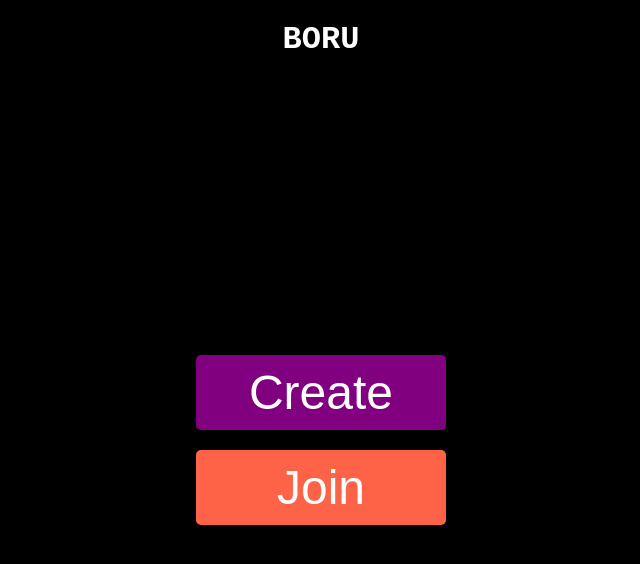
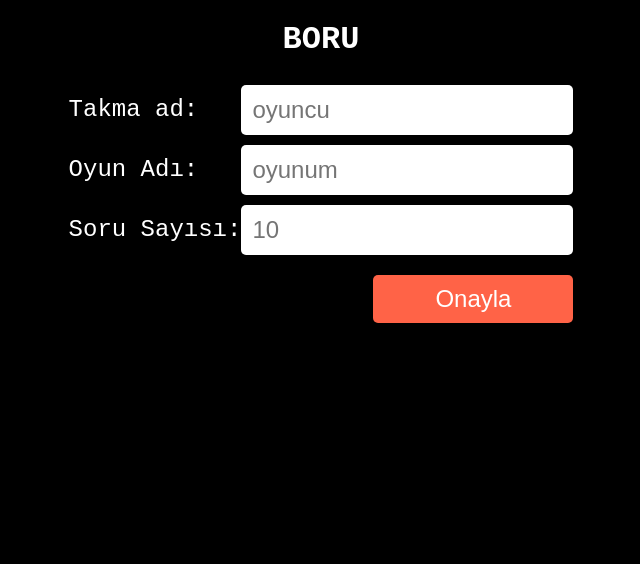
Before and after one commit to 57devs/fe-thegame, a React (Create React App) app: page /create in a window 1280 px wide. Shown: the top 564 px of the page, without its empty margins (319-959 px from the left). Built offline with nearby package versions, Linux system fonts and the light colour scheme.

Commit message:
game settings completed

```diff
--- a/src/App/App.jsx
+++ b/src/App/App.jsx
@@ -1,7 +1,7 @@
 import React from "react"
 import { BrowserRouter as Router, Route } from "react-router-dom"
 
-import { Home, QuestionBoard } from "../components"
+import { GameSettings, Home, QuestionBoard } from "../components"
 
 import { Container } from "./App.styled"
 
@@ -11,7 +11,8 @@ const App = () => {
       <Container>
         <h1>BORU</h1>
         <Route path="/" exact component={Home} />
-        <Route path="/create" exact component={Home} />
+        <Route path="/create" exact component={GameSettings} />
+        <Route path="/game/live" exact component={QuestionBoard} />
       </Container>
     </Router>
   )
--- /dev/null
+++ b/src/components/GameSettings/GameSettings.jsx
@@ -0,0 +1,82 @@
+import React, { Component } from "react"
+import { Redirect } from "react-router-dom"
+
+import { Button, Container, FormInput as Input, FormLabel as Label, SettingsForm as Form, SettingsFormRow as FormRow } from "./GameSettings.styled"
+
+export default class GameSettings extends Component {
+    constructor(props) {
+        super(props)
+
+        this.state = {
+            username: null,
+            title: null,
+            questionLength: null,
+            successful: false
+        }
+    }
+
+    render() {
+        let { successful } = this.state
+
+        if (successful) return <Redirect to="/game" />
+        return (
+            <Container>
+                <Form>
+                    <FormRow>
+                        <Label>Takma ad:</Label>
+                        <Input name="username" onChange={this.setSettingValues} placeholder="oyuncu" />
+                    </FormRow>
+                    <FormRow>
+                        <Label>Oyun Adı:</Label>
+                        <Input name="title" onChange={this.setSettingValues} placeholder="oyunum" />
+                    </FormRow>
+                    <FormRow>
+                        <Label>Soru Sayısı:</Label>
+                        <Input name="questionLength" onChange={this.setSettingValues} type="number" placeholder="10" />
+                    </FormRow>
+                    <FormRow childAlignment="flex-end">
+                        <Button
+                            onClick={this.onSubmit}
+                            backgroundColor="tomato"
+                            fontSize="24px"
+                            width="200px"
+                        >Onayla</Button>
+                    </FormRow>
+                </Form>
+            </Container>
+        )
+    }
+
+    onSubmit = () => {
+        let { username, title, questionLength } = this.state
+
+        if (!username) {
+            alert("Kullanıcı adı boş bırakılamaz.")
+            return
+        }
+
+        if (!title) {
+            alert("Oyun adı boş bırakılamaz.")
+            return
+        }
+
+        if (!questionLength) {
+            alert("Soru sayısı boş bırakılamaz.")
+            return
+        }
+
+        this.setState({
+            successful: true
+        })
+
+    }
+
+    setSettingValues = (e) => {
+        let stateKey = e.target.attributes.name.value
+        let value = e.target.value
+
+        this.setState({
+            [stateKey]: value
+        })
+    }
+}
--- /dev/null
+++ b/src/components/GameSettings/GameSettings.styled.js
@@ -0,0 +1,45 @@
+import styled from "styled-components"
+import { Button } from "../../Common.styled"
+
+const Container = styled.div`
+    display: flex;
+    flex-direction: column;
+
+
+    margin: 0;
+    padding: 0;
+`
+
+const SettingsForm = styled.div`
+    display: flex;
+    flex-direction: column;
+`
+
+const SettingsFormRow = styled.div`
+    display: flex;
+    align-items: center;
+    padding: 5px 0;
+    justify-content: ${props => props.childAlignment || "space-between"};
+`
+
+let FormLabel = styled.label`
+    font-size: 24px;
+    color: #fff;
+`
+
+let FormInput = styled.input`
+    font-size: 24px;
+    border-radius: 5px;
+    border: 1px solid transparent;
+    padding: 10px 10px;
+    outline: 0;
+`
+
+export {
+    Button,
+    Container,
+    FormLabel,
+    FormInput,
+    SettingsForm,
+    SettingsFormRow
+}
--- a/src/components/index.js
+++ b/src/components/index.js
@@ -1,9 +1,11 @@
 import Home from "./Home/Home"
+import GameSettings from "./GameSettings/GameSettings"
 import Question from "./Question/Question"
 import QuestionBoard from "./QuestionBoard/QuestionBoard"
 
 export {
     Home,
+    GameSettings,
     Question,
     QuestionBoard
 }
```
